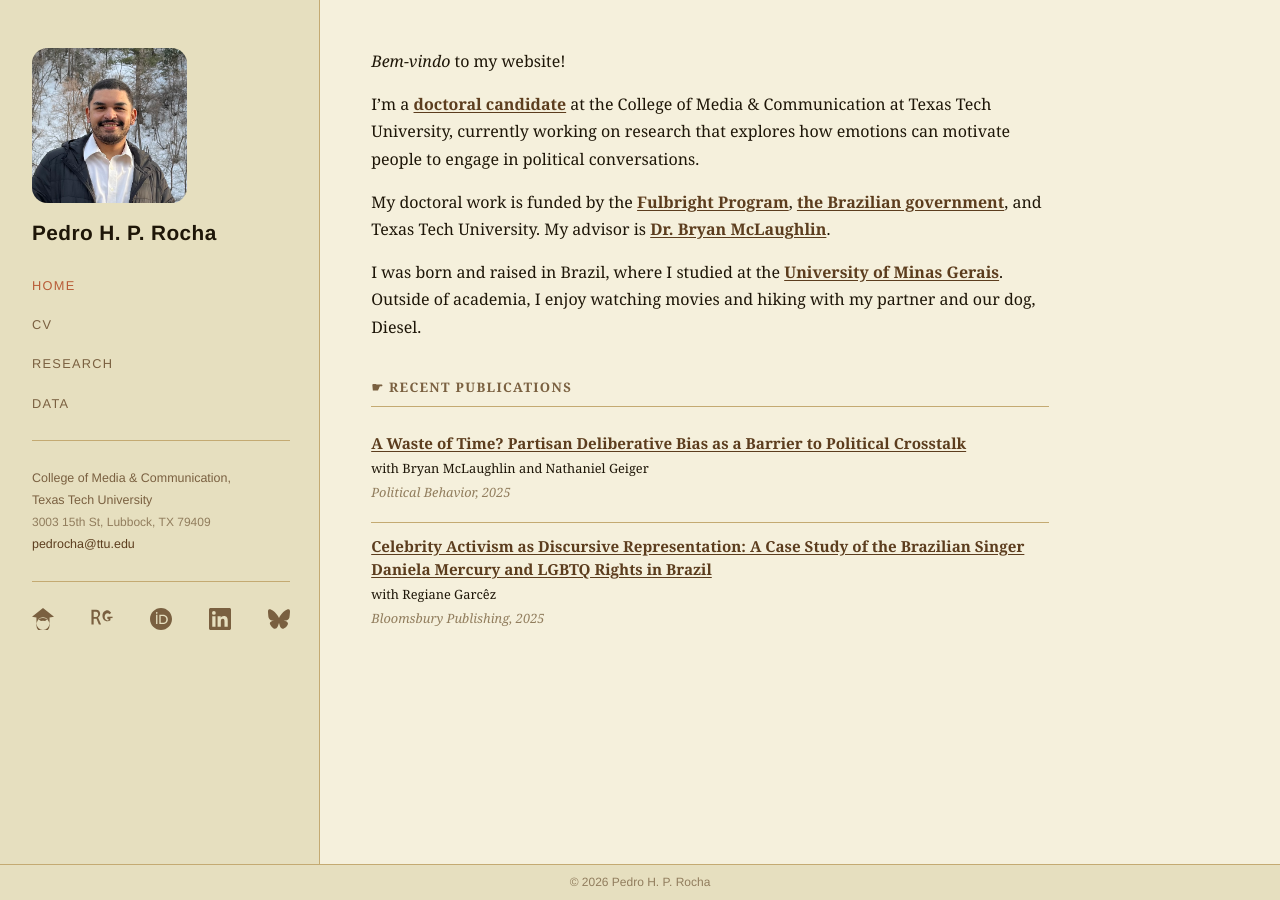
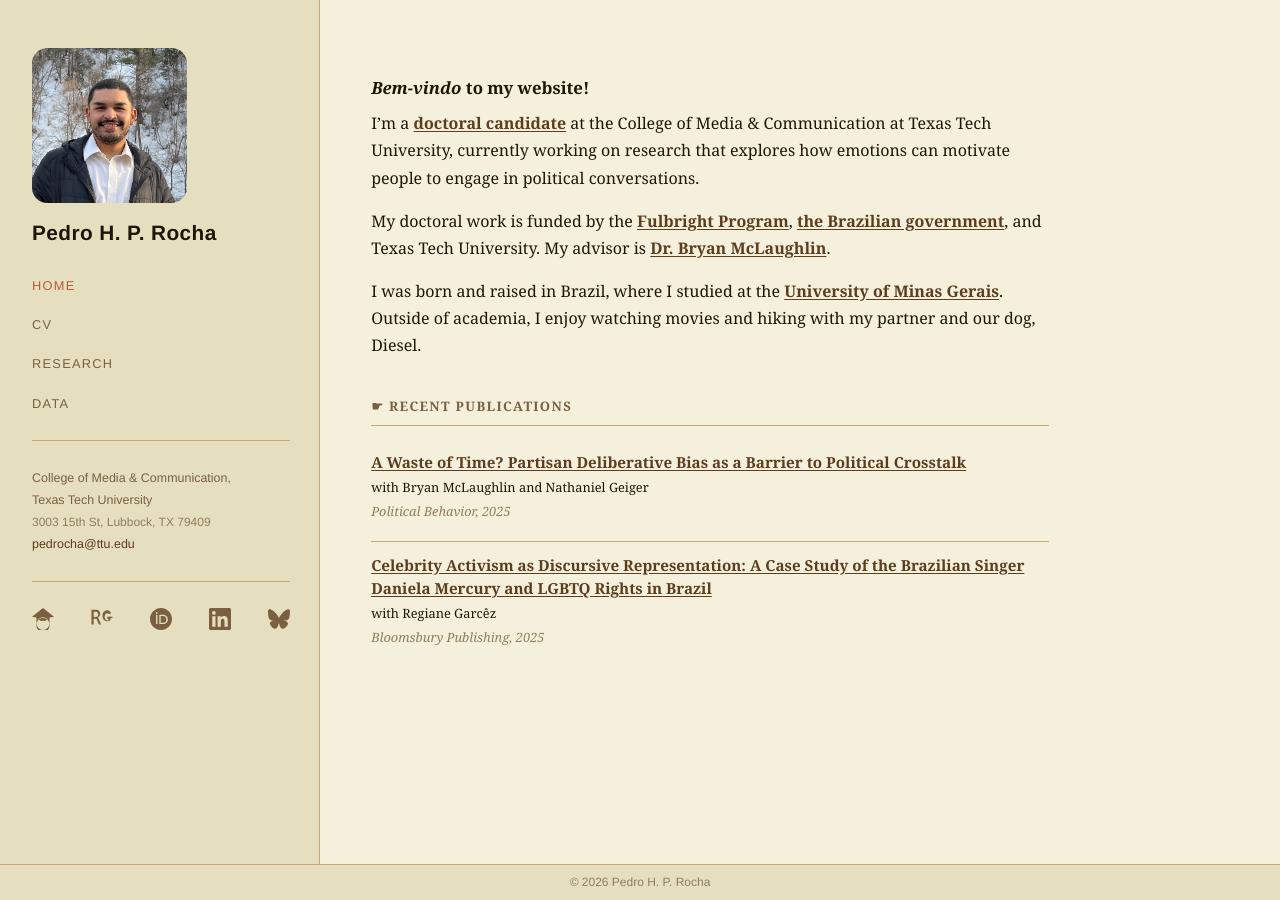
Before and after one commit to pedrohprocha/pedrohprocha.github.io, a Jekyll site: the page built from index.md, in a window 1280 px wide. Built offline with Jekyll 4.4.1, drawn with Linux system fonts in a browser that asks for light colours; some web fonts are replaced.

```diff
--- a/index.md
+++ b/index.md
@@ -3,7 +3,7 @@
 title: Home
 description: "Pedro H. P. Rocha is a Ph.D. candidate and Fulbright fellow at Texas Tech University."
 ---
-*Bem-vindo* to my website!
+#### *Bem-vindo* to my website!
 
 I'm a [doctoral candidate](https://www.depts.ttu.edu/comc/faculty/faculty/procha.php) at the College of Media & Communication at Texas Tech University, currently working on research that explores how emotions can motivate people to engage in political conversations.
 
```
